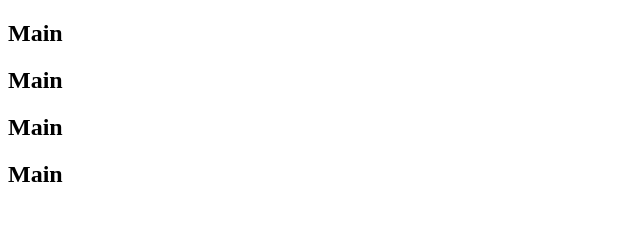
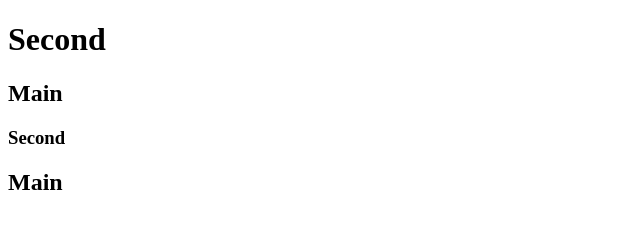
Before and after one commit to k-hladka/demo1, a plain HTML site: page index.html in a window 1280 px wide. Shown: the whole page, without its empty margins (0-640 px from the left). Drawn offline with Linux system fonts and the light colour scheme.

Commit message:
Modified line. 4line

```diff
--- a/index.html
+++ b/index.html
@@ -8,9 +8,9 @@
 </head>
 <body>
 <form>
+    <h1>Second</h1>
     <h2>Main</h2>
-    <h2>Main</h2>
-    <h2>Main</h2>
+    <h3>Second</h3>
     <h2>Main</h2>
 </form>
 </body>
```
